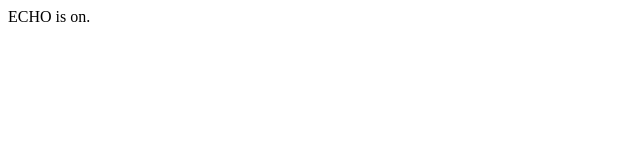
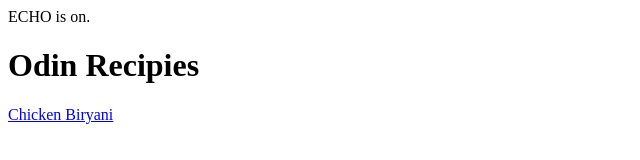
Before and after one commit to farhankhalidkayani/odin_recipes, a plain HTML site: page index.html in a window 1280 px wide. Shown: the whole page, without its empty margins (0-640 px from the left). Drawn offline with Linux system fonts and the light colour scheme.

```diff
--- a/index.html
+++ b/index.html
@@ -1 +1,13 @@
 ECHO is on.
+<!DOCTYPE html>
+<html lang="en">
+<head>
+    <meta charset="UTF-8">
+    <meta name="viewport" content="width=device-width, initial-scale=1.0">
+    <title>Document</title>
+</head>
+<body>
+    <h1>Odin Recipies</h1>
+    <a href="./recipies/chickenBiryani.html">Chicken Biryani</a>
+</body>
+</html>
```
